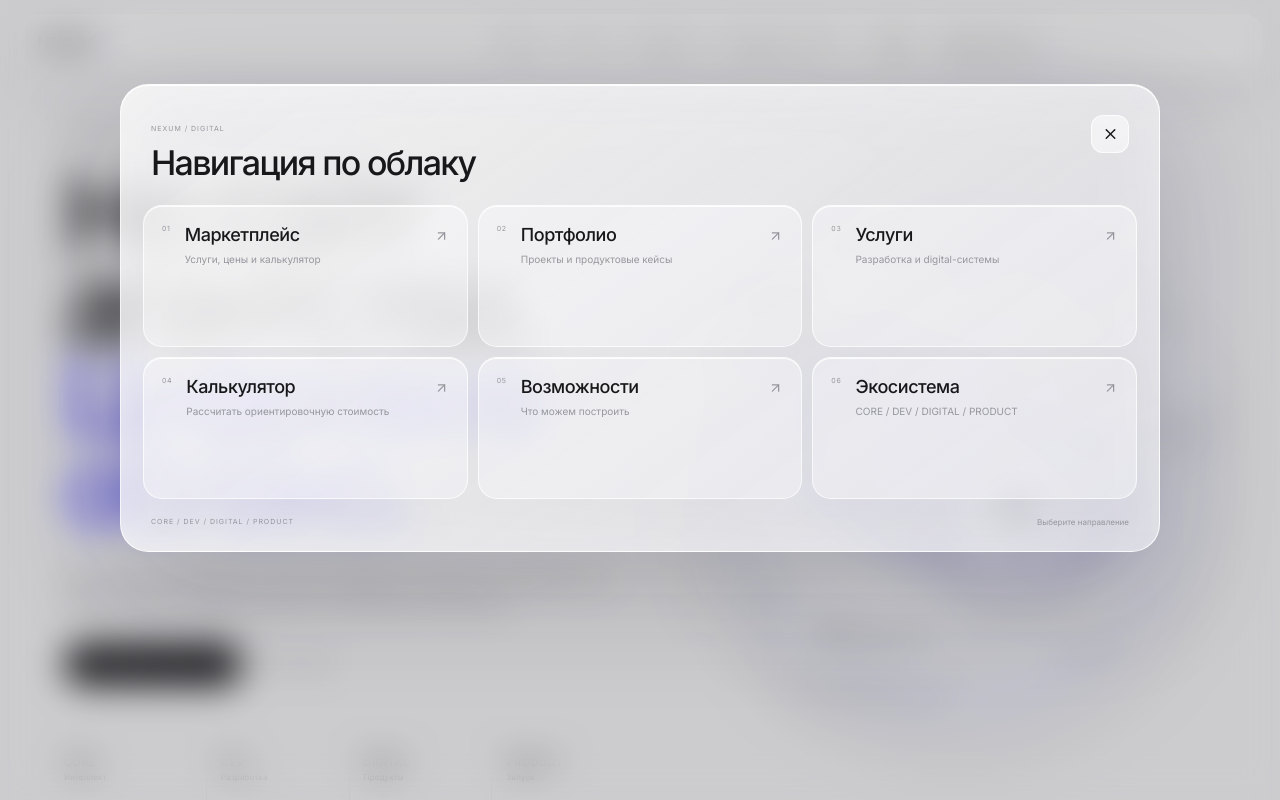
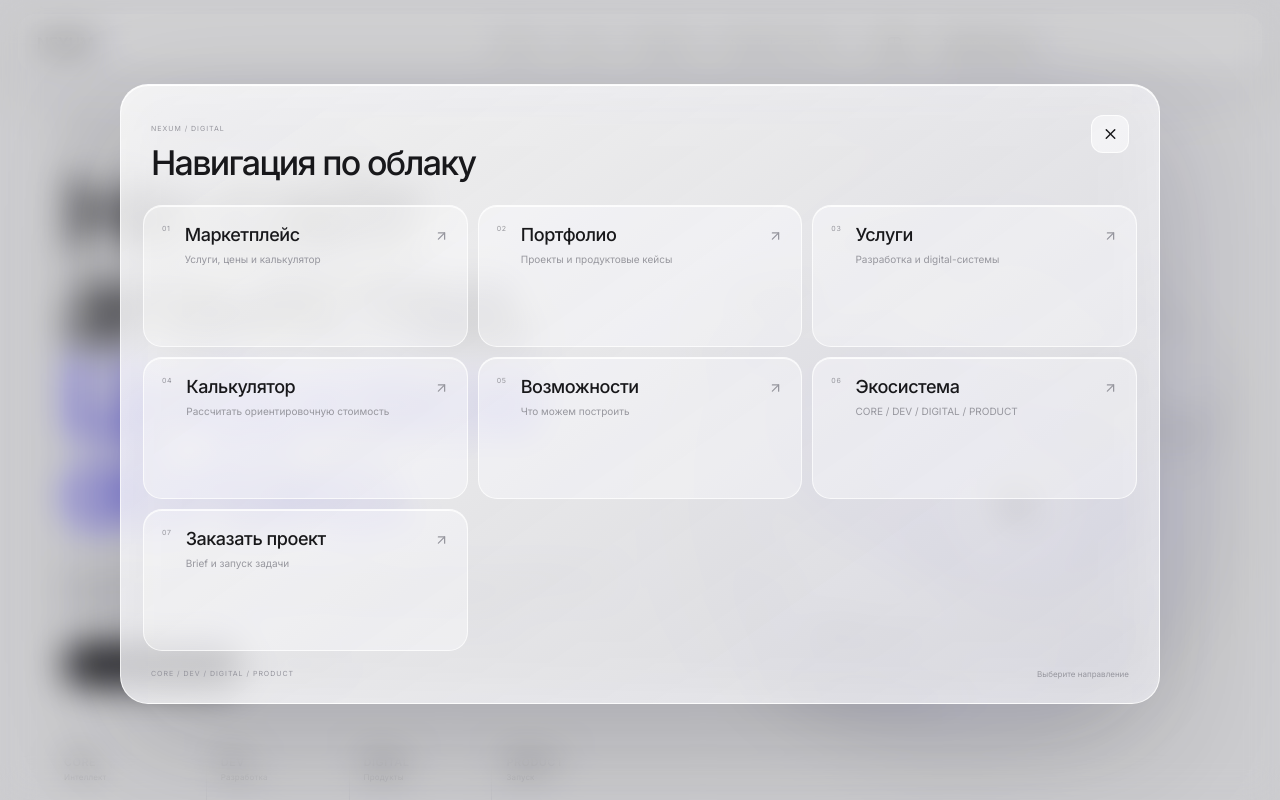
Before and after one commit to borzenkoofficial-lab/Nexum_Digital_Agency, a React (Vite) app: page / in a window 1280 px wide. Both pictures are taken after a click on the button "Открыть меню". Shown: the top 800 px of the page. Built offline with nearby package versions, Linux system fonts and the light colour scheme.

Commit message:
feat: add project start to cloud navigation

```diff
--- a/src/components/CloudMenu.tsx
+++ b/src/components/CloudMenu.tsx
@@ -3,7 +3,7 @@ import {useEffect} from 'react'
 type Language='ru'|'en'
 export default function CloudMenu({language,onClose}:{language:Language;onClose:()=>void}){
  const ru=language==='ru'
- const items=ru?[['01','Маркетплейс','Услуги, цены и калькулятор','#marketplace'],['02','Портфолио','Проекты и продуктовые кейсы','#work'],['03','Услуги','Разработка и digital-системы','#services'],['04','Калькулятор','Рассчитать ориентировочную стоимость','#marketplace'],['05','Возможности','Что можем построить','#library'],['06','Экосистема','CORE / DEV / DIGITAL / PRODUCT','#ecosystem']]:[['01','Marketplace','Services, pricing and calculator','#marketplace'],['02','Portfolio','Projects and product cases','#work'],['03','Services','Development and digital systems','#services'],['04','Calculator','Estimate a project direction','#marketplace'],['05','Capabilities','What we can build','#library'],['06','Ecosystem','CORE / DEV / DIGITAL / PRODUCT','#ecosystem']]
+ const items=ru?[['01','Маркетплейс','Услуги, цены и калькулятор','#marketplace'],['02','Портфолио','Проекты и продуктовые кейсы','#work'],['03','Услуги','Разработка и digital-системы','#services'],['04','Калькулятор','Рассчитать ориентировочную стоимость','#marketplace'],['05','Возможности','Что можем построить','#services'],['06','Экосистема','CORE / DEV / DIGITAL / PRODUCT','#ecosystem'],['07','Заказать проект','Brief и запуск задачи','#start']]:[['01','Marketplace','Services, pricing and calculator','#marketplace'],['02','Portfolio','Projects and product cases','#work'],['03','Services','Development and digital systems','#services'],['04','Calculator','Estimate a project direction','#marketplace'],['05','Capabilities','What we can build','#services'],['06','Ecosystem','CORE / DEV / DIGITAL / PRODUCT','#ecosystem'],['07','Start a project','Brief and project launch','#start']]
  useEffect(()=>{const f=(e:KeyboardEvent)=>e.key==='Escape'&&onClose();addEventListener('keydown',f);return()=>removeEventListener('keydown',f)},[onClose])
  return <div className="cloud-menu-backdrop" onMouseDown={e=>{if(e.currentTarget===e.target)onClose()}}><div className="cloud-menu" role="dialog" aria-modal="true"><div className="cloud-menu-head"><div><small>NEXUM / DIGITAL</small><h2>{ru?'Навигация по облаку':'Cloud navigation'}</h2></div><button onClick={onClose} aria-label="Close"><X/></button></div><div className="cloud-menu-grid">{items.map(([n,t,d,h])=><button key={n} onClick={()=>{onClose();location.hash=h.slice(1)}}><span>{n}</span><div><b>{t}</b><p>{d}</p></div><ArrowUpRight/></button>)}</div><div className="cloud-menu-foot"><span>CORE / DEV / DIGITAL / PRODUCT</span><i>{ru?'Выберите направление':'Choose a direction'}</i></div></div></div>
 }
```
